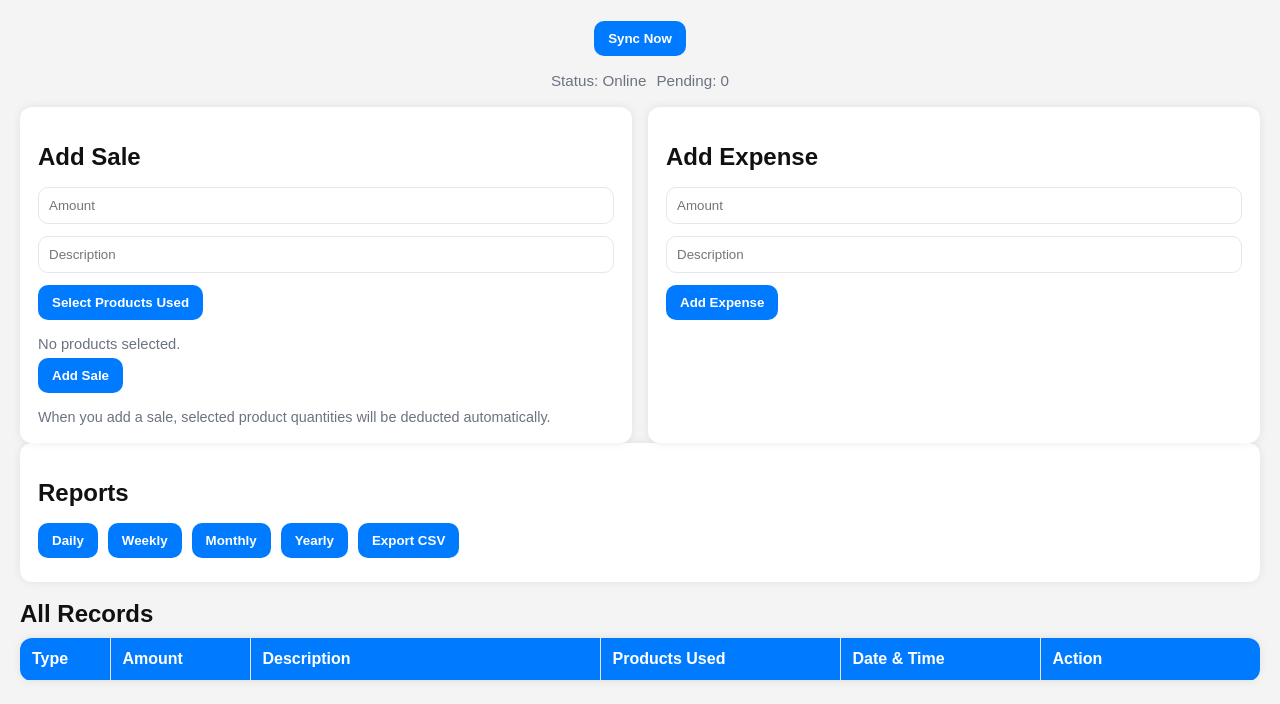
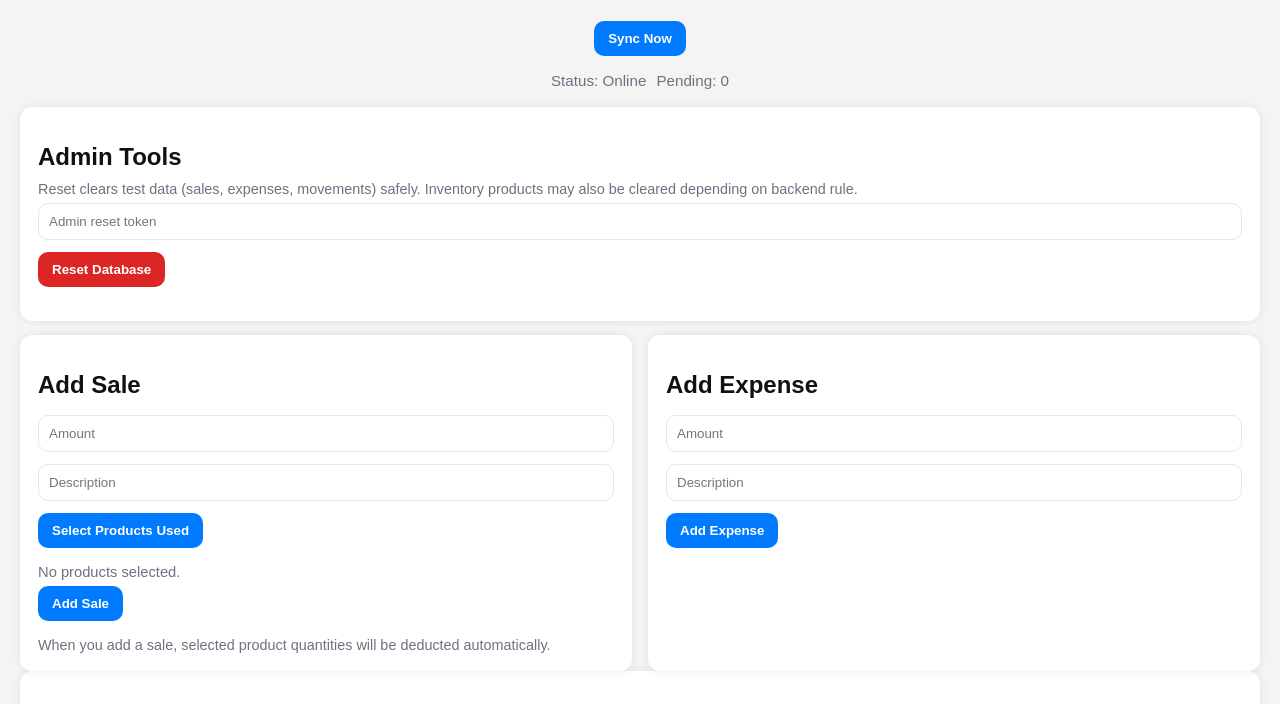
Before and after one commit to Olabits-Dev/sea-bite-express, a plain HTML site: page Frontend/index.html in a window 1280 px wide. Shown: the part 70-774 px from the top of the page. Drawn offline with Linux system fonts and the light colour scheme; no server answers.

Commit message:
special7

```diff
--- a/Frontend/index.html
+++ b/Frontend/index.html
@@ -21,6 +21,23 @@
   <div class="statusbar">
     <span id="netStatus">Status: Checking...</span>
     <span id="queueStatus">Pending: 0</span>
+  </div>
+
+  <!-- ✅ ADMIN TOOLS (RESET) -->
+  <div class="grid admin-grid">
+    <div class="form-section">
+      <h2>Admin Tools</h2>
+      <p class="hint">
+        Reset clears test data (sales, expenses, movements) safely. Inventory products may also be cleared depending on backend rule.
+      </p>
+
+      <input type="password" id="adminToken" placeholder="Admin reset token" autocomplete="off" />
+      <button type="button" class="danger-solid" onclick="adminResetDatabase()">
+        Reset Database
+      </button>
+
+      <div id="adminResetStatus" class="status"></div>
+    </div>
   </div>
 
   <div class="grid">
@@ -159,7 +176,7 @@
     </table>
   </div>
 
-  <!-- ✅ NEW: Loss History -->
+  <!-- Loss History -->
   <div class="section-title">
     <h2>Loss History</h2>
     <p class="muted">Spoilage & Mishandling records</p>
--- a/Frontend/script.js
+++ b/Frontend/script.js
@@ -1087,6 +1087,38 @@ $("syncBtn")?.addEventListener("click", async () => {
 window.addEventListener("online", async () => { setNetUI(); await flushQueue(); });
 window.addEventListener("offline", () => setNetUI());
 
+async function adminResetDatabase() {
+  const status = document.getElementById("adminResetStatus");
+  const token = (document.getElementById("adminToken")?.value || "").trim();
+
+  if (!token) {
+    alert("Enter admin reset token");
+    return;
+  }
+
+  if (!confirm("Reset database? This will clear test data. Continue?")) return;
+
+  if (status) status.textContent = "Resetting...";
+
+  try {
+    // ✅ your backend reset endpoint (must exist on server.js)
+    const resp = await api("/api/admin/reset", {
+      method: "POST",
+      headers: { "x-admin-token": token },
+      body: JSON.stringify({ confirm: true })
+    });
+
+    if (status) status.textContent = `✅ Reset done: ${resp?.message || "OK"}`;
+
+    // refresh cached data
+    await loadAll();
+  } catch (e) {
+    const msg = e?.data?.error || e.message || "Reset failed";
+    if (status) status.textContent = `❌ Reset failed: ${msg}`;
+    alert(msg);
+  }
+}
+
 /***********************
  * PWA INSTALL
  ***********************/
--- a/Frontend/style.css
+++ b/Frontend/style.css
@@ -65,6 +65,11 @@ h2 { margin: 18px 0 10px; }
   gap: 16px;
 }
 
+.admin-grid {
+  grid-template-columns: 1fr;
+  margin-bottom: 14px;
+}
+
 .form-section,
 .report-section {
   background: var(--card);
@@ -83,9 +88,7 @@ input {
   outline: none;
 }
 
-input:focus {
-  border-color: var(--primary);
-}
+input:focus { border-color: var(--primary); }
 
 button {
   padding: 10px 14px;
@@ -100,6 +103,14 @@ button {
 
 button:hover { background: var(--primaryHover); }
 
+/* ✅ Admin reset button */
+.danger-solid {
+  background: var(--danger);
+}
+.danger-solid:hover {
+  background: var(--dangerHover);
+}
+
 .secondary-btn { background: #111827; }
 .secondary-btn:hover { background: #0b1220; }
 
@@ -109,22 +120,6 @@ button:hover { background: var(--primaryHover); }
   gap: 10px;
 }
 
-.email-row {
-  margin-top: 10px;
-  display: flex;
-  gap: 10px;
-  flex-wrap: wrap;
-}
-
-.email-row input {
-  flex: 1;
-  min-width: 220px;
-  margin: 0;
-}
-
-.email-row button { margin: 0; }
-
-/* Records table wrap */
 .table-wrap {
   width: 100%;
   overflow-x: auto;
@@ -148,7 +143,6 @@ button:hover { background: var(--primaryHover); }
   vertical-align: top;
 }
 
-/* ✅ vertical column lines */
 .records-table th + th,
 .records-table td + td {
   border-left: 1px solid var(--border);
@@ -187,7 +181,6 @@ button:hover { background: var(--primaryHover); }
 .warn-btn { background: var(--purple); }
 .warn-btn:hover { background: var(--purpleHover); }
 
-/* ✅ Inventory action buttons smaller + tighter */
 .inv-actions {
   display: flex;
   flex-wrap: wrap;
@@ -203,14 +196,12 @@ button:hover { background: var(--primaryHover); }
   line-height: 1.1;
 }
 
-/* Usage summary */
 .usage-summary {
   font-size: 0.92rem;
   color: var(--muted);
   margin: 10px 0 0;
 }
 
-/* Section title */
 .section-title {
   display: flex;
   align-items: baseline;
@@ -219,7 +210,6 @@ button:hover { background: var(--primaryHover); }
   margin-top: 18px;
 }
 
-/* Mini chart */
 .mini-chart {
   margin-top: 14px;
   padding: 14px;
@@ -267,7 +257,6 @@ button:hover { background: var(--primaryHover); }
 
 .mini-bar-value { text-align: right; color: #111827; }
 
-/* Modal */
 .modal {
   position: fixed;
   inset: 0;
@@ -342,24 +331,19 @@ button:hover { background: var(--primaryHover); }
   border-top: 1px solid var(--border);
 }
 
-/* Inventory status */
 .status {
   margin-top: 10px;
   color: var(--muted);
   word-break: break-word;
 }
 
-/* ✅ MOBILE: turn tables into cards (fix “header only” issue) */
 @media (max-width: 900px) {
   body { padding: 14px; }
   .grid { grid-template-columns: 1fr; }
-
   .records-table { min-width: 720px; }
-
   .mini-bar-row { grid-template-columns: 70px 1fr 120px; }
 }
 
-/* Mobile card mode: show rows as stacked blocks */
 @media (max-width: 620px) {
   .records-table.mobile-cards {
     min-width: 0;
@@ -367,9 +351,7 @@ button:hover { background: var(--primaryHover); }
     border-spacing: 0 10px;
   }
 
-  .records-table.mobile-cards thead {
-    display: none;
-  }
+  .records-table.mobile-cards thead { display: none; }
 
   .records-table.mobile-cards tbody,
   .records-table.mobile-cards tr,
@@ -397,8 +379,6 @@ button:hover { background: var(--primaryHover); }
   }
 
   .records-table.mobile-cards td:last-child { border-bottom: none; }
-
-  /* remove vertical separators in card mode */
   .records-table.mobile-cards td + td { border-left: none; }
 
   .records-table.mobile-cards td::before {
@@ -408,10 +388,7 @@ button:hover { background: var(--primaryHover); }
     max-width: 45%;
   }
 
-  .action-buttons, .inv-actions {
-    justify-content: flex-start;
-  }
-
+  .action-buttons, .inv-actions { justify-content: flex-start; }
   button { width: 100%; }
   .report-actions button { width: auto; }
 }
```
